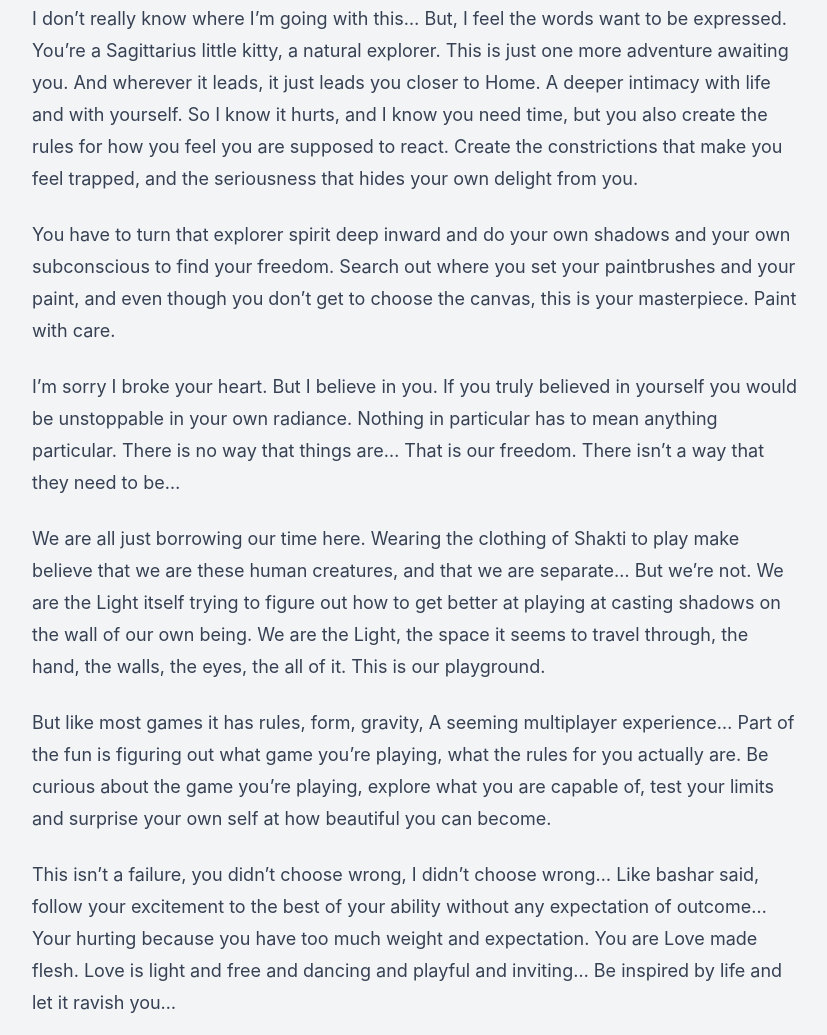
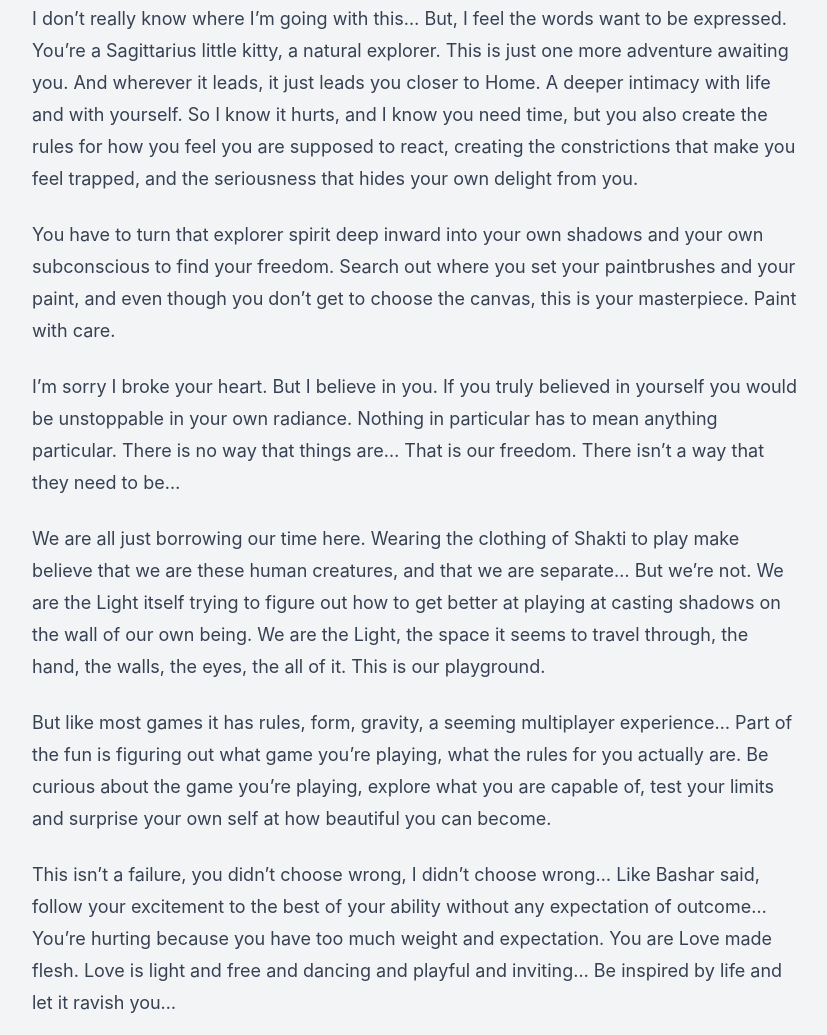
Before and after one commit to silveranstavern-gmail/astro-pondering-silver, an Astro site: page /blog/the-light-smiling-through in a window 1280 px wide. Shown: the part 1997-3032 px from the top of the page, without its empty margins (352-1179 px from the left). Built offline with nearby package versions, Linux system fonts and the light colour scheme; Astro itself is replaced by a stand-in of ours.

Commit message:
Fix: Grammar and capitalization edits in 'The Light Smiling Through'
- Fix subject-verb agreement, possessive 'its', and preposition usage
- Capitalize 'Bashar' and fix 'You're' contraction
- Minor consistency polish

```diff
--- a/src/content/blog/en/2026/the-light-smiling-through.md
+++ b/src/content/blog/en/2026/the-light-smiling-through.md
@@ -56,17 +56,17 @@ I know from the triggered place it can be incredibly difficult to see or feel ou
 
 But... They too are temporary... And... They aren't really Truth... We have the power to paint the world with colors of our own choosing... We might not get to always choose what the canvas looks like, but at least we get to choose the colors.
 
-I don't really know where I'm going with this... But, I feel the words want to be expressed. You're a Sagittarius little kitty, a natural explorer. This is just one more adventure awaiting you. And wherever it leads, it just leads you closer to Home. A deeper intimacy with life and with yourself. So I know it hurts, and I know you need time, but you also create the rules for how you feel you are supposed to react. Create the constrictions that make you feel trapped, and the seriousness that hides your own delight from you.
+I don't really know where I'm going with this... But, I feel the words want to be expressed. You're a Sagittarius little kitty, a natural explorer. This is just one more adventure awaiting you. And wherever it leads, it just leads you closer to Home. A deeper intimacy with life and with yourself. So I know it hurts, and I know you need time, but you also create the rules for how you feel you are supposed to react, creating the constrictions that make you feel trapped, and the seriousness that hides your own delight from you.
 
-You have to turn that explorer spirit deep inward and do your own shadows and your own subconscious to find your freedom. Search out where you set your paintbrushes and your paint, and even though you don't get to choose the canvas, this is your masterpiece. Paint with care.
+You have to turn that explorer spirit deep inward into your own shadows and your own subconscious to find your freedom. Search out where you set your paintbrushes and your paint, and even though you don't get to choose the canvas, this is your masterpiece. Paint with care.
 
 I'm sorry I broke your heart. But I believe in you. If you truly believed in yourself you would be unstoppable in your own radiance. Nothing in particular has to mean anything particular. There is no way that things are... That is our freedom. There isn't a way that they need to be...
 
 We are all just borrowing our time here. Wearing the clothing of Shakti to play make believe that we are these human creatures, and that we are separate... But we're not. We are the Light itself trying to figure out how to get better at playing at casting shadows on the wall of our own being. We are the Light, the space it seems to travel through, the hand, the walls, the eyes, the all of it. This is our playground.
 
-But like most games it has rules, form, gravity, A seeming multiplayer experience... Part of the fun is figuring out what game you're playing, what the rules for you actually are. Be curious about the game you're playing, explore what you are capable of, test your limits and surprise your own self at how beautiful you can become.
+But like most games it has rules, form, gravity, a seeming multiplayer experience... Part of the fun is figuring out what game you're playing, what the rules for you actually are. Be curious about the game you're playing, explore what you are capable of, test your limits and surprise your own self at how beautiful you can become.
 
-This isn't a failure, you didn't choose wrong, I didn't choose wrong... Like bashar said, follow your excitement to the best of your ability without any expectation of outcome.... Your hurting because you have too much weight and expectation. You are Love made flesh. Love is light and free and dancing and playful and inviting... Be inspired by life and let it ravish you...
+This isn't a failure, you didn't choose wrong, I didn't choose wrong... Like Bashar said, follow your excitement to the best of your ability without any expectation of outcome.... You're hurting because you have too much weight and expectation. You are Love made flesh. Love is light and free and dancing and playful and inviting... Be inspired by life and let it ravish you...
 
 But the more afraid of being burned you are the more constrictions you are taking on and the further away from acceptance you will be. This life is fleeting... We'll all be dust again and returned to the stars.
 
@@ -76,7 +76,7 @@ Say... Well that didn't go as expected. I wonder what went wrong, and then tinke
 
 For me, we're all just looking for the set of people that bring the best out of us and put us in touch with the deeper parts of ourselves that want to find expressions such that our own Light shines and it's easy to be who we want to be in this incarnation, this expression... We want and crave symbiotic relationships that enable and empower us to connect with our exploration and themes for this lifetime.
 
-Our emotions and intuitions allow us to get in touch with our inner realms, and hear what isn't in alignment with us, even if we don't always know how to put words to it. And our shadow work and inner work empowers us to know the self more and more such that we can find our own deepest healing, for our healing is the healing of Shiva, and the healing of Shakti, as above so below, as within so without, we are fractals of the infinite exploring itself, and our very human journey is also the journey of God doing his own IFS (Internal Family Systems) work, we are the Divine learning how to play with it's own inner parts, learning how to create beautiful harmonious Awesomeness.
+Our emotions and intuitions allow us to get in touch with our inner realms, and hear what isn't in alignment with us, even if we don't always know how to put words to it. And our shadow work and inner work empower us to know the self more and more such that we can find our own deepest healing, for our healing is the healing of Shiva, and the healing of Shakti, as above so below, as within so without, we are fractals of the infinite exploring itself, and our very human journey is also the journey of God doing his own IFS (Internal Family Systems) work, we are the Divine learning how to play with its own inner parts, learning how to create beautiful harmonious Awesomeness.
 
 Every relationship is ultimately a self-relationship. We're addicted to what others bring out of us. What did I bring out of you? What did I allow you to connect to? Whatever it is, it's inside of you and it's what you're craving. Your whole life is a relationship with yourself had through other people, reflections, mirrors...
 
```
